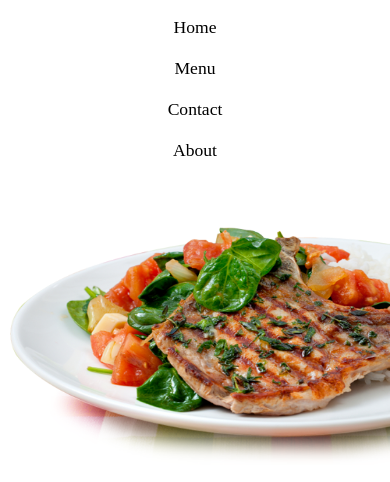
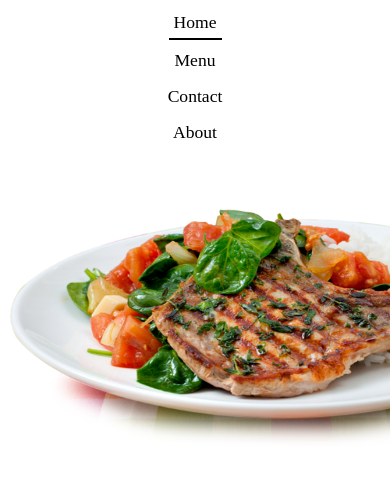
Before and after one commit to harsh-gautam/restaurant-page, a website built with webpack: page dist/index.html in a window 390 px wide. Both pictures are taken after a click on the element 359 px from the left and 37 px from the top of the page. Shown: the part 56-538 px from the top of the page. Built offline with nearby package versions, Linux system fonts and the light colour scheme.

Commit message:
some ui and ux fixes

```diff
--- a/src/css/navbar.css
+++ b/src/css/navbar.css
@@ -27,6 +27,10 @@
 .nav-item {
   font-size: 1.1rem;
   margin-right: 25px;
+}
+
+.active-nav {
+  border-bottom: 2px solid;
 }
 
 .toggle-button {
@@ -85,6 +89,7 @@
 
   #navbar .nav-items .nav-item {
     margin-right: 0;
-    padding: 10px;
+    padding: 5px;
+    margin-bottom: 5px;
   }
 }
--- a/src/navbar.js
+++ b/src/navbar.js
@@ -20,6 +20,9 @@ const createNavbar = ({ logo, title, navbarItems }) => {
   for (let item of navbarItems) {
     let itemSpan = document.createElement("span");
     itemSpan.classList.add("nav-item");
+    if (item.split(" ").join("-").toLowerCase() == "home") {
+      itemSpan.classList.add("active-nav");
+    }
     itemSpan.textContent = item;
     itemSpan.id = item.split(" ").join("-").toLowerCase();
     navItems.appendChild(itemSpan);
```
Also changed, not shown: dist/bundle.js, dist/index.html.
